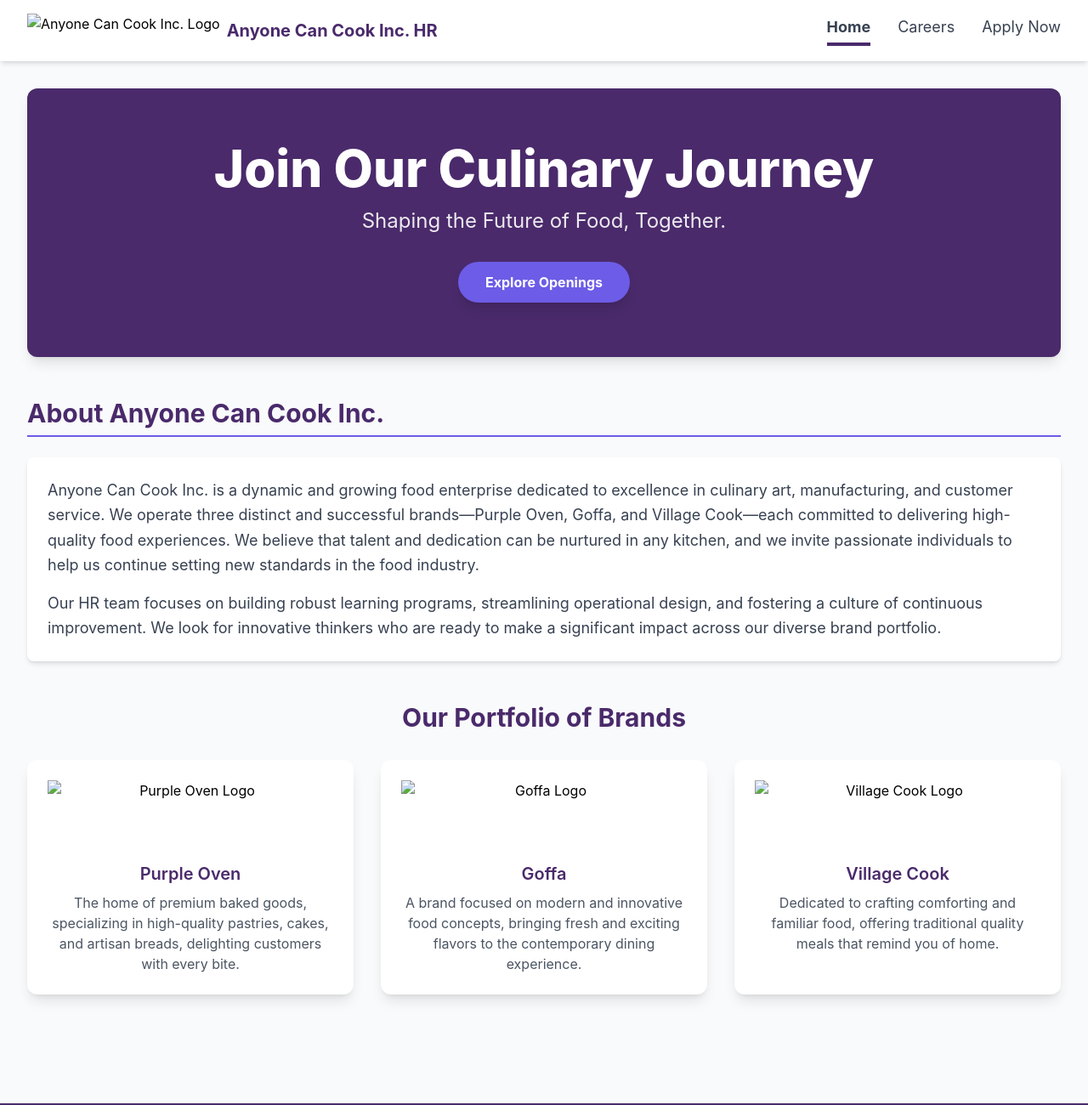
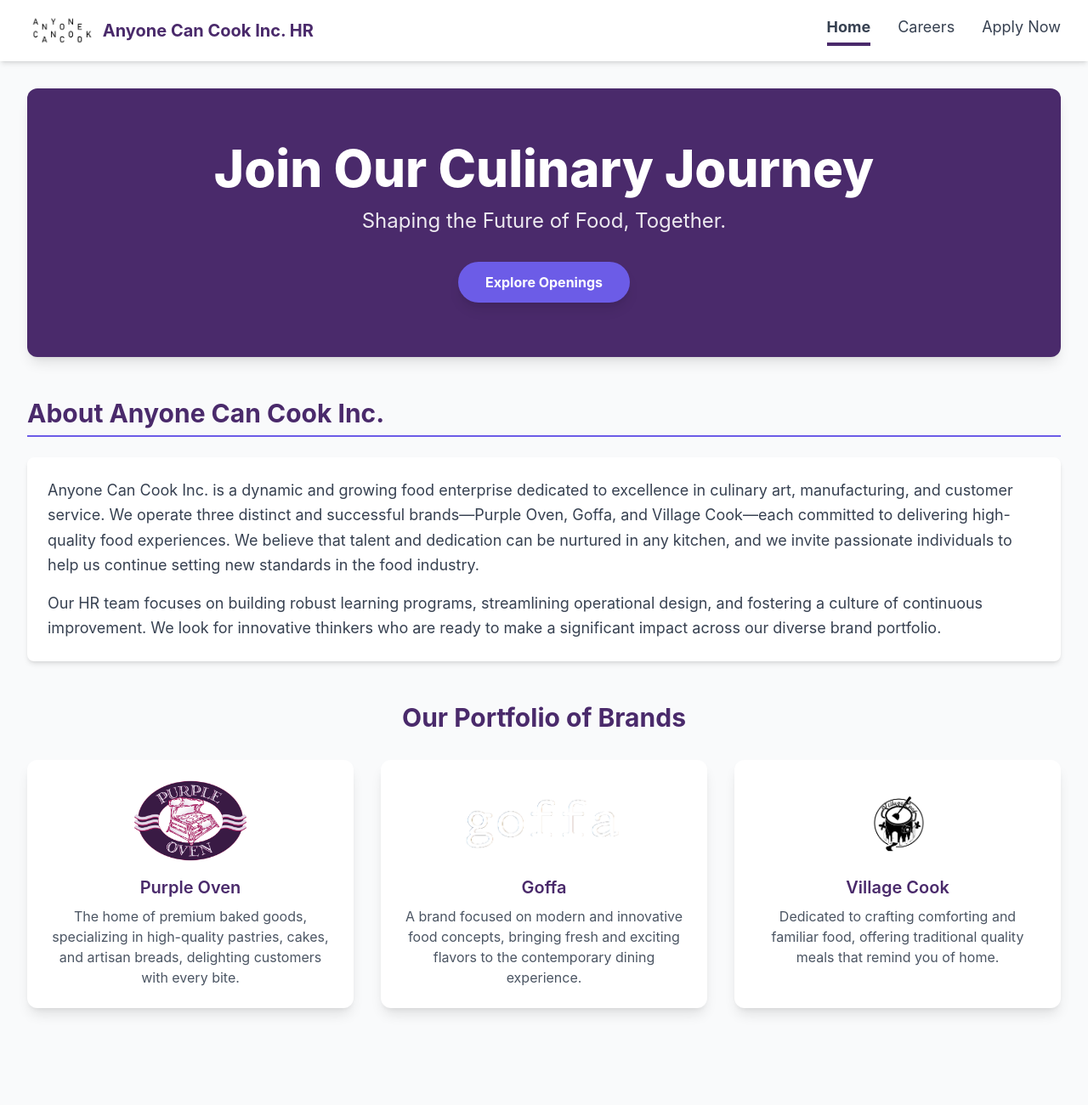
Before and after one commit to anyonecancookhr/HRanyonecancook, a plain HTML site: page index.html in a window 1280 px wide. Shown: the top 1300 px of the page at 85% size. Drawn offline with nearby package versions, Linux system fonts and the light colour scheme.

Commit message:
Update index.html

```diff
--- a/index.html
+++ b/index.html
@@ -308,8 +308,8 @@
         <div class="max-w-7xl mx-auto px-4 sm:px-6 lg:px-8 flex justify-between items-center py-4">
             <!-- Logo Area -->
             <div class="flex items-center space-x-2">
-                <!-- ACC Logo - Updated to use the expected acc_logo.png file in the assets folder -->
-                <img src="assets/img/acc_logo.png" alt="Anyone Can Cook Inc. Logo" class="h-10 w-auto">
+                <!-- ACC Logo - UPDATED TO USE ROOT FILE NAME -->
+                <img src="acc_logo.png" alt="Anyone Can Cook Inc. Logo" class="h-10 w-auto">
                 <span class="text-xl font-bold text-primary-purple hidden sm:block">Anyone Can Cook Inc. HR</span>
             </div>
 
@@ -356,21 +356,24 @@
 
                     <!-- Purple Oven Card -->
                     <div class="bg-white p-6 rounded-xl shadow-lg text-center hover:shadow-xl transition duration-300 transform hover:-translate-y-1">
-                        <img src="assets/img/purple_oven_logo.jpg" alt="Purple Oven Logo" class="h-20 mx-auto mb-4 object-contain">
+                        <!-- UPDATED TO USE ROOT FILE NAME -->
+                        <img src="purple_oven_logo.jpg" alt="Purple Oven Logo" class="h-24 mx-auto mb-4 object-contain">
                         <h3 class="text-xl font-semibold text-primary-purple mb-2">Purple Oven</h3>
                         <p class="text-gray-600">The home of premium baked goods, specializing in high-quality pastries, cakes, and artisan breads, delighting customers with every bite.</p>
                     </div>
 
                     <!-- Goffa Card -->
                     <div class="bg-white p-6 rounded-xl shadow-lg text-center hover:shadow-xl transition duration-300 transform hover:-translate-y-1">
-                        <img src="assets/img/goffa_logo.png" alt="Goffa Logo" class="h-20 mx-auto mb-4 object-contain">
+                        <!-- UPDATED TO USE ROOT FILE NAME -->
+                        <img src="goffa_logo.png" alt="Goffa Logo" class="h-24 mx-auto mb-4 object-contain">
                         <h3 class="text-xl font-semibold text-primary-purple mb-2">Goffa</h3>
                         <p class="text-gray-600">A brand focused on modern and innovative food concepts, bringing fresh and exciting flavors to the contemporary dining experience.</p>
                     </div>
 
                     <!-- Village Cook Card -->
                     <div class="bg-white p-6 rounded-xl shadow-lg text-center hover:shadow-xl transition duration-300 transform hover:-translate-y-1">
-                        <img src="assets/img/village_cook_logo.jpg" alt="Village Cook Logo" class="h-20 mx-auto mb-4 object-contain">
+                        <!-- UPDATED TO USE ROOT FILE NAME -->
+                        <img src="village_cook_logo.jpg" alt="Village Cook Logo" class="h-24 mx-auto mb-4 object-contain">
                         <h3 class="text-xl font-semibold text-primary-purple mb-2">Village Cook</h3>
                         <p class="text-gray-600">Dedicated to crafting comforting and familiar food, offering traditional quality meals that remind you of home.</p>
                     </div>
```
